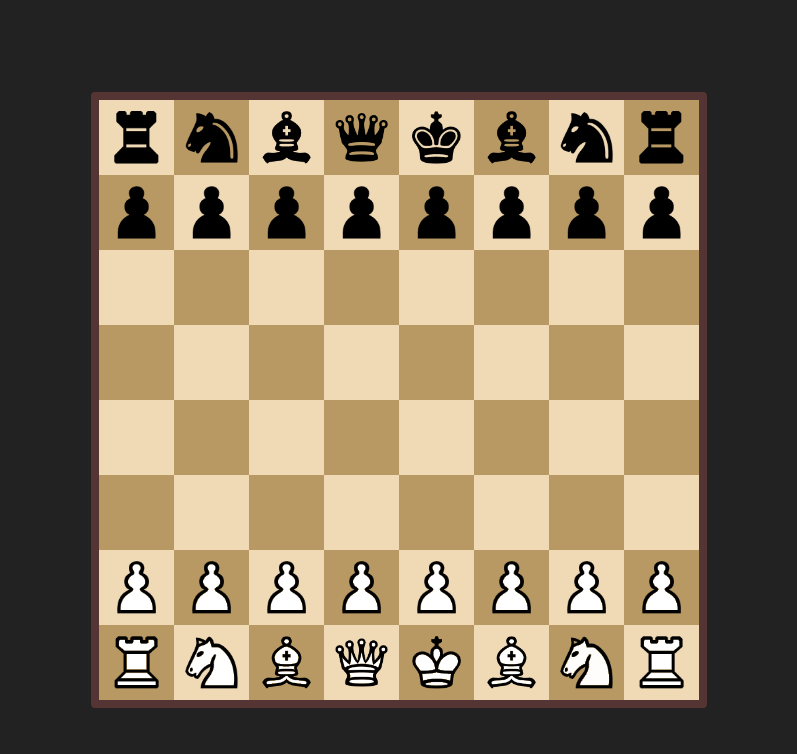
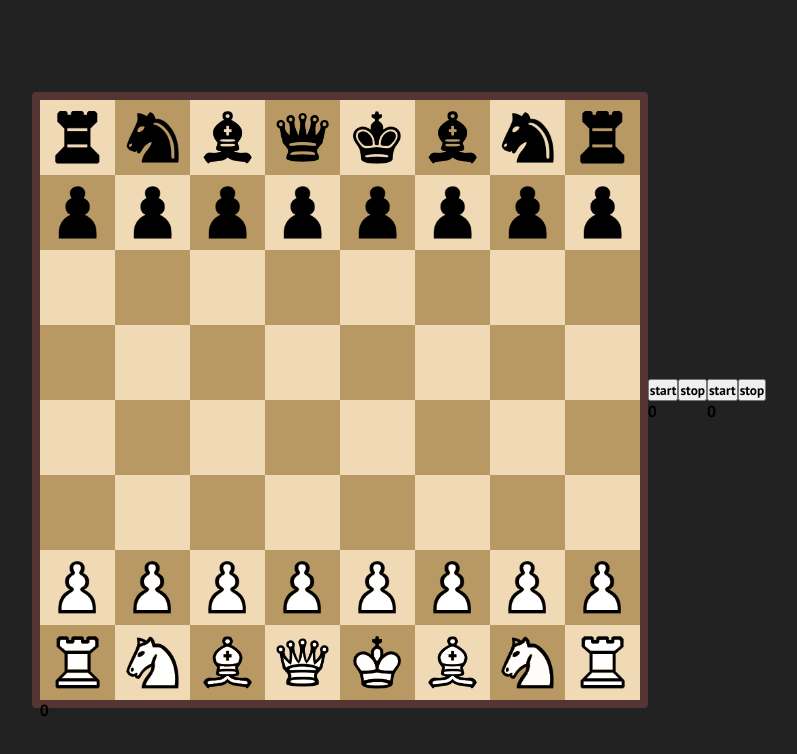
Before and after one commit to bonstriver/board-games, a React (Create React App) app: page / in a window 1280 px wide. Shown: the top 754 px of the page, without its empty margins (241-1038 px from the left). Built offline with nearby package versions, Linux system fonts and the light colour scheme.

Commit message:
Timer test

```diff
--- a/src/App.css
+++ b/src/App.css
@@ -110,3 +110,7 @@
     left: 0;
     padding: 16px;
 }
+
+.timer-container {
+    display: flex;
+}
--- a/src/App.jsx
+++ b/src/App.jsx
@@ -1,6 +1,6 @@
 import React, { useEffect, useState } from 'react'
 import './App.css'
-import { gameSubject, initGame, resetGame} from './Game'
+import { gameSubject, initGame, resetGame, Timer} from './Game'
 import Board from './Board'
 
 function App() {
@@ -33,10 +33,15 @@ function App() {
         </h2>
       )}
       <div className='board-container'>
-        <Board board={board} turn={turn} />
+        <Board board={board} turn={turn} />0
+      </div>
+      <div className='timer-container'>
+        <Timer />
+        <Timer />
       </div>
       {result && <p className='vertical-text'>{result}</p>}
     </div>
+
   )
 }
 
--- a/src/Game.js
+++ b/src/Game.js
@@ -1,5 +1,6 @@
 import { Chess } from 'chess.js'
 import { BehaviorSubject } from 'rxjs'
+import React, { useState } from 'react'
 
 let promotion = 'rnb2bnr/pppPkppp/8/4p3/7q/8/PPPP1PPP/RNBQKBNR w KQ - 1 5'
 let stalemate = '4k3/4P3/4K3/8/8/8/8/8 b - - 0 78'
@@ -8,7 +9,7 @@ let lackMaterial = 'k7/8/n7/8/8/8/8/7K b - - 0 1'
 
 const chess = new Chess()
 
-export const gameSubject = new BehaviorSubject(promotion)
+export const gameSubject = new BehaviorSubject()
 
 export function initGame() {
     // const savedGame = localStorage.getItem('savedGame')
@@ -81,3 +82,30 @@ function getGameResult(){
         return 'UNKNOWN REASON'
     }
 }
+
+export function Timer() {
+    const [seconds, setSeconds] = useState(0)
+
+
+    const startTimer = () => {
+        setInterval(() => {
+            setSeconds(seconds => seconds + 1)
+        }, 1000)
+    }
+
+    const stopTimer = () => {
+        clearInterval(setSeconds(0))
+        document.querySelector('#counter').remove()
+    }
+
+    const currentCount = seconds
+
+    return (
+
+        <div className="counter-container">
+            <button className="start-button" onClick={startTimer}>start</button>
+            <button className="stop-button" onClick={stopTimer}>stop</button>
+            <p id="counter">{currentCount}</p>
+        </div>
+    )
+}
```
Also changed, not shown: src/Timer.jsx (added, +29 -0 lines).
